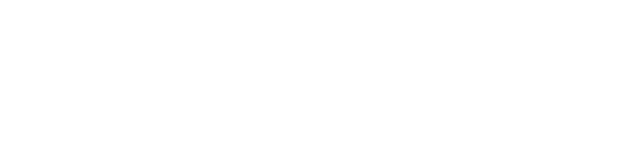
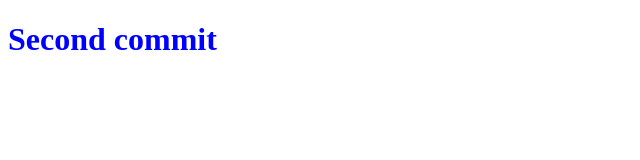
Before and after one commit to idkpoon/html-test, a plain HTML site: page index.html in a window 1280 px wide. Shown: the whole page, without its empty margins (0-640 px from the left). Drawn offline with Linux system fonts and the light colour scheme.

Commit message:
second commit

```diff
--- a/index.html
+++ b/index.html
@@ -6,5 +6,7 @@
 </head>
 <body>
 
+	<h1 style="color: blue">Second commit</h1>
+
 </body>
 </html>
```
